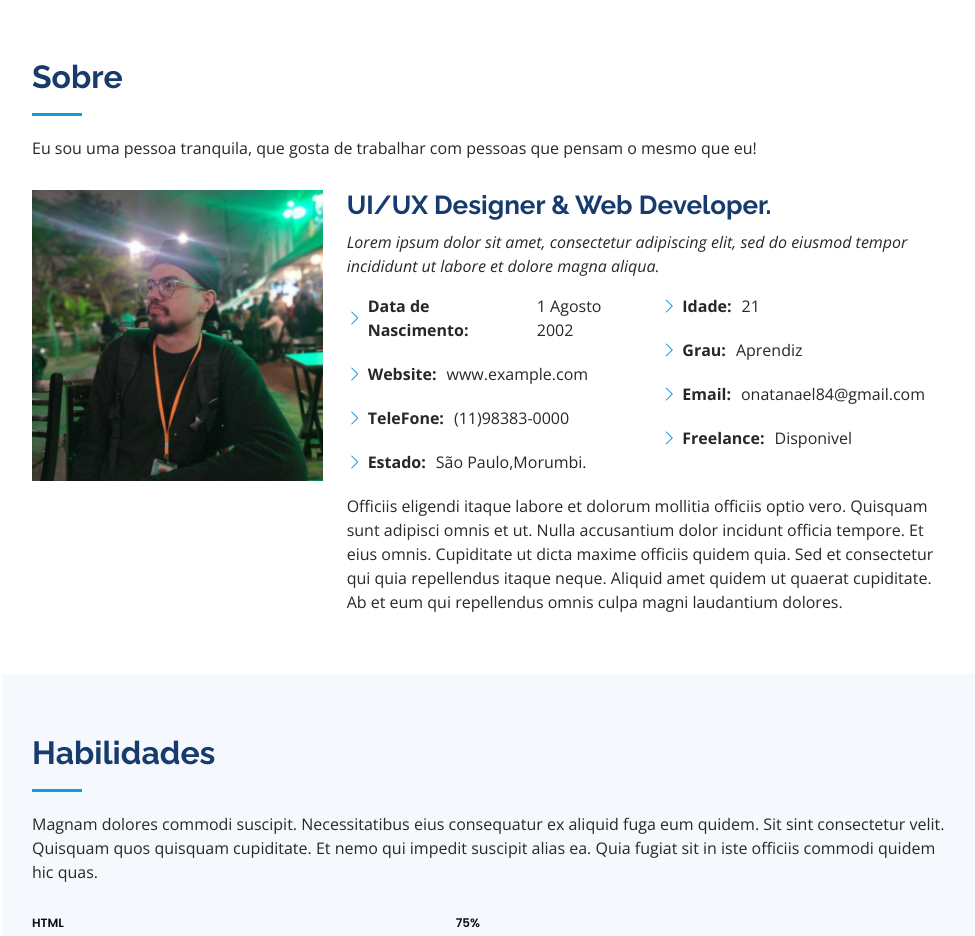
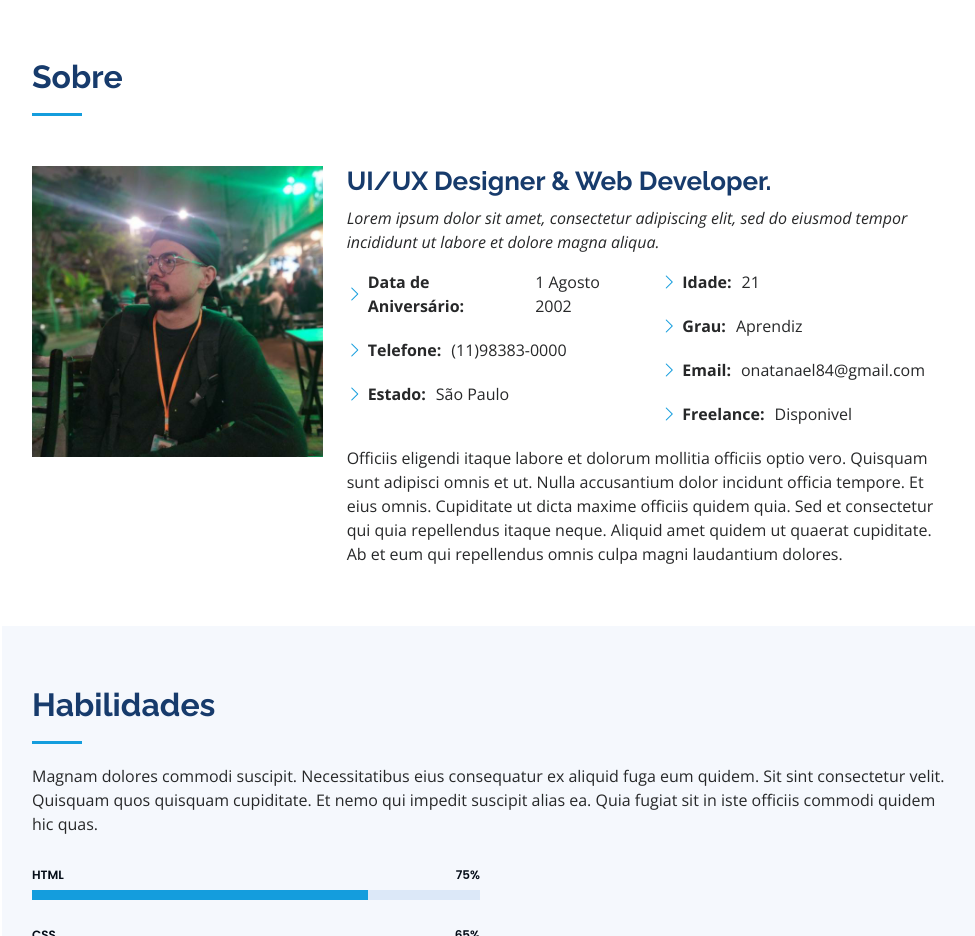
Before and after one commit to NatanFerreira55/Portfolio, a plain HTML site: page index.html in a window 1280 px wide. Shown: the part 802-1738 px from the top of the page, without its empty margins (298-1273 px from the left). Drawn offline with nearby package versions, Linux system fonts and the light colour scheme.

Commit message:
Atualização da seção Sobre

```diff
--- a/index.html
+++ b/index.html
@@ -84,7 +84,6 @@
 
         <div class="section-title">
           <h2>Sobre</h2>
-          <p>Eu sou uma pessoa tranquila, que gosta de trabalhar com pessoas que pensam o mesmo que eu!</p>
         </div>
 
         <div class="row">
@@ -100,10 +99,9 @@
             <div class="row">
               <div class="col-lg-6">
                 <ul>
-                  <li><i class="bi bi-chevron-right"></i> <strong>Data de Nascimento:</strong> <span>1 Agosto 2002</span></li>
-                  <li><i class="bi bi-chevron-right"></i> <strong>Website:</strong> <span>www.example.com</span></li>
-                  <li><i class="bi bi-chevron-right"></i> <strong>TeleFone:</strong> <span>(11)98383-0000</span></li>
-                  <li><i class="bi bi-chevron-right"></i> <strong>Estado:</strong> <span>São Paulo,Morumbi.</span></li>
+                  <li><i class="bi bi-chevron-right"></i> <strong>Data de Aniversário:</strong> <span>1 Agosto 2002</span></li>
+                  <li><i class="bi bi-chevron-right"></i> <strong>Telefone:</strong> <span>(11)98383-0000</span></li>
+                  <li><i class="bi bi-chevron-right"></i> <strong>Estado:</strong> <span>São Paulo</span></li>
                 </ul>
               </div>
               <div class="col-lg-6">
```
